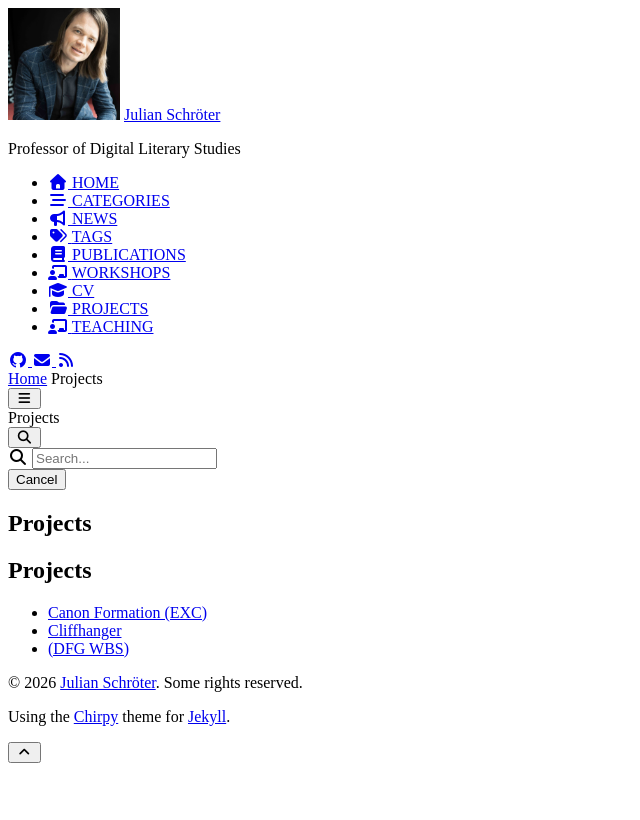
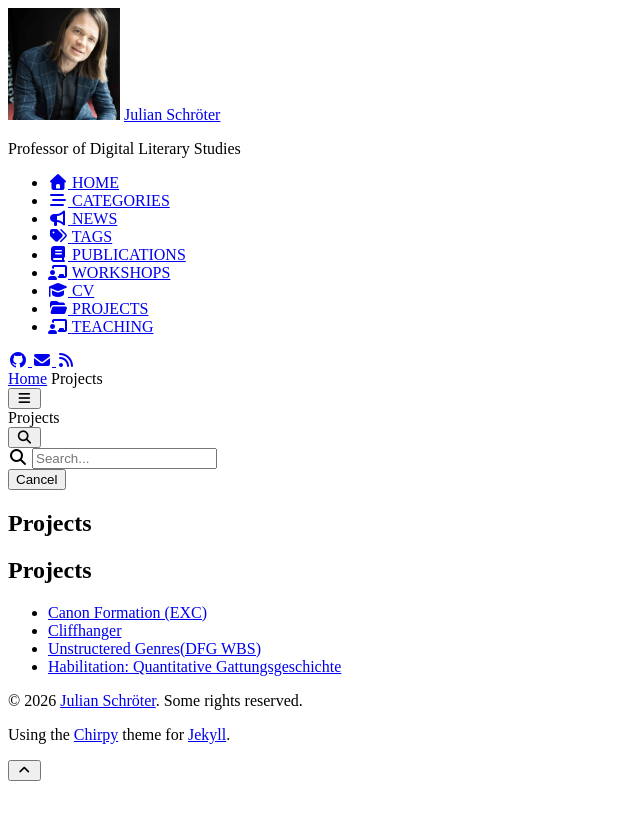
Before and after one commit to julianschroeter/julianschroeter.github.io, a Jekyll site: the page built from _tabs/projects.md, in a window 1280 px wide. Shown: the top 820 px of the page, without its empty margins (0-640 px from the left). Built offline with Jekyll 4.4.1, drawn with Linux system fonts in a browser that asks for light colours; cached includes are drawn as plain includes; nearby versions of some CDN libraries.

```diff
--- a/_tabs/projects.md
+++ b/_tabs/projects.md
@@ -8,4 +8,5 @@
 
 - [Canon Formation (EXC)](/projects/project-1/)
 - [Cliffhanger](/projects/project-2/)
-- [(DFG WBS)](/projects/project-3/)
+- [Unstructered Genres(DFG WBS)](/projects/project-3/)
+- [Habilitation: Quantitative Gattungsgeschichte](/projects/project-4/)
```
